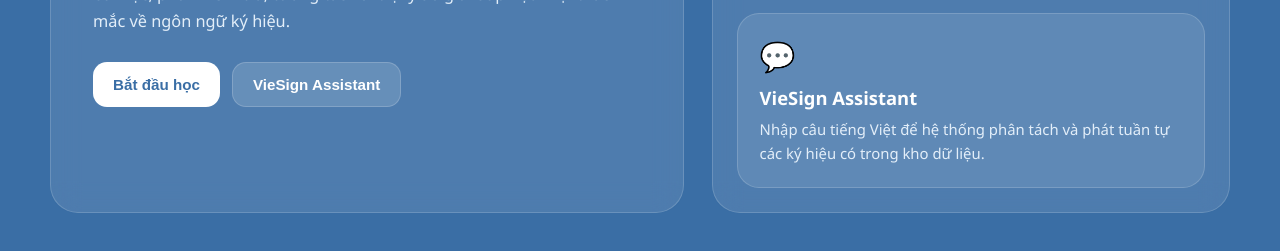
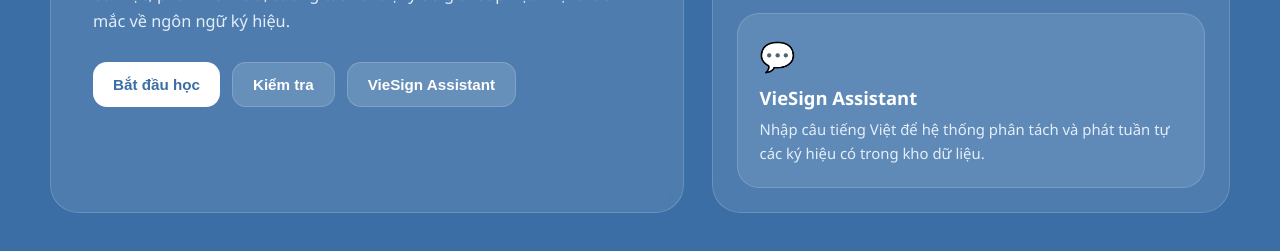
Before and after one commit to nguyenvandang24578/SignLaguage_Web_Application, a plain HTML site: page index.html in a window 1280 px wide. Shown: the part 525-776 px from the top of the page. Drawn offline with nearby package versions, Linux system fonts and the light colour scheme; a script that the page names is missing.

Commit message:
add reame and requirements.txt

```diff
--- a/index.html
+++ b/index.html
@@ -328,6 +328,7 @@
           </p>
           <div class="hero-actions">
             <button class="cta-main" onclick="go('learn')">Bắt đầu học</button>
+            <button class="cta-sub" onclick="go('quiz')">Kiểm tra</button>
             <button class="cta-sub" onclick="go('translate')">
               VieSign Assistant
             </button>
```
Also changed, not shown: quiz/main.html (renamed from quiz/index.html), quiz/sign-language-server/requirements.txt, 1 other file.
